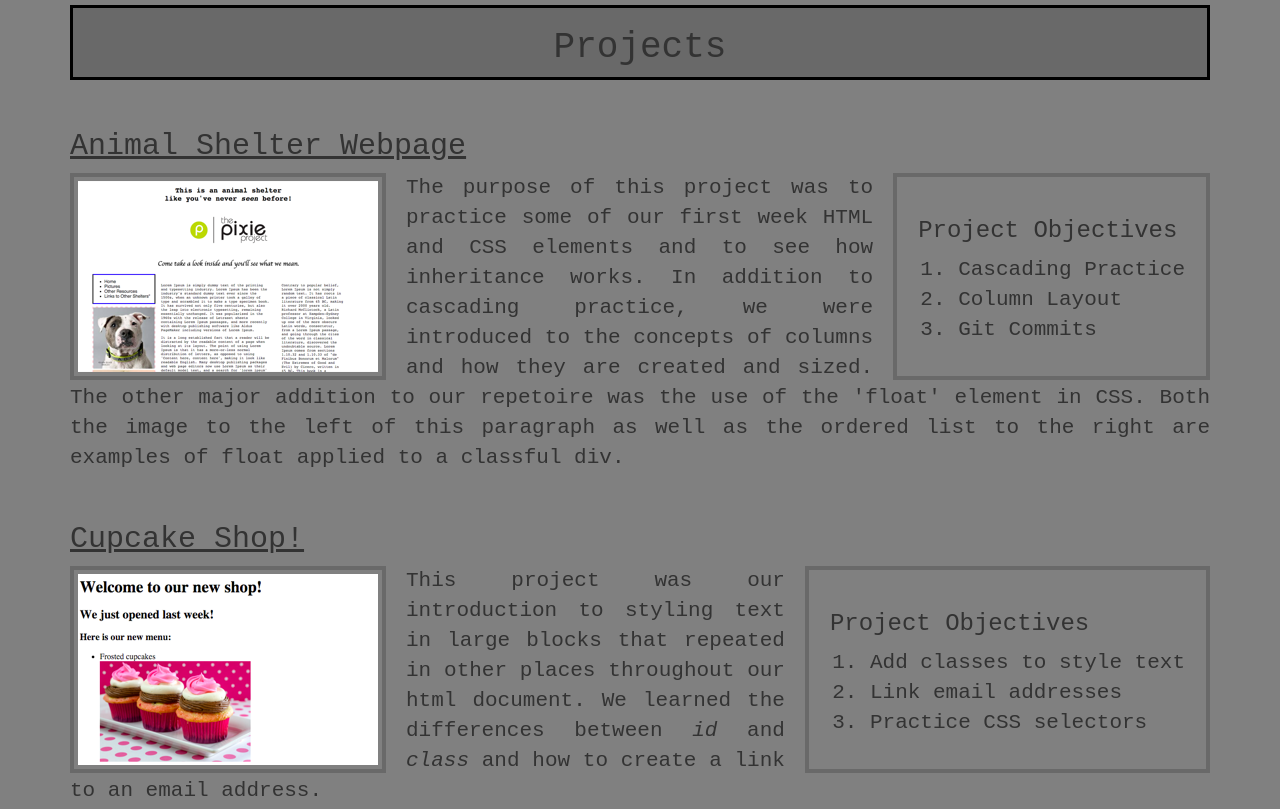
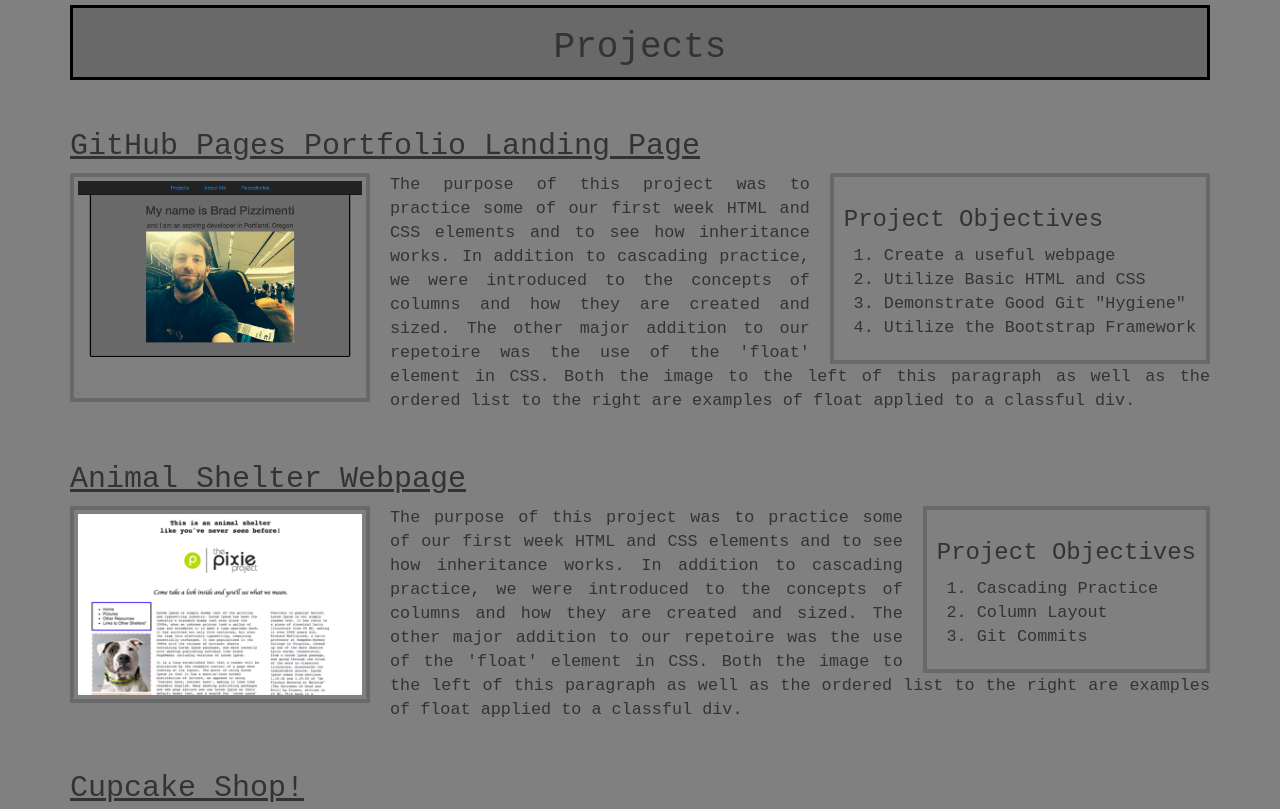
Before and after one commit to pizzimenti/pizzimenti.github.io, a plain HTML site: page index.html in a window 1280 px wide. Shown: the part 780-1589 px from the top of the page. Drawn offline with nearby package versions, Linux system fonts and the light colour scheme.

Commit message:
add portfolio-page project

```diff
--- a/css/styles.css
+++ b/css/styles.css
@@ -38,7 +38,7 @@ body {
 
 #projects {
   font-family: monospace;
-  font-size: 1.5em;
+  font-size: 1.2em;
   text-align: justify;
   margin-bottom: 200px;
 }
@@ -56,7 +56,7 @@ body {
 .project-ol {
   float: right;
   border: solid 4px dimGrey;
-  padding: 1em;
+  padding: 10px;
   margin-left: 20px;
 }
 
@@ -65,4 +65,5 @@ body {
   border: solid 4px dimGrey;
   padding: 4px;
   margin-right: 20px;
+  width: 300px;
 }
--- a/index.html
+++ b/index.html
@@ -29,9 +29,29 @@
           <h1>Projects</h1>
         </div>
 
+        <div  id="portfolio-page" class="project">
+          <h2><a href="https://github.com/pizzimenti/wk1_portfolio-page">GitHub Pages Portfolio Landing Page</a></h2>
+          <a href="img/portfolio-page.png">
+          <img src=img/portfolio-page.png alt="project screenshot">
+          <div class="project-ol">
+          </a>
+            <h3>Project Objectives</h3>
+            <ol>
+              <li>Create a useful webpage</li>
+              <li>Utilize Basic HTML and CSS</li>
+              <li>Demonstrate Good Git "Hygiene"</li>
+              <li>Utilize the Bootstrap Framework
+            </ol>
+          </div>
+          <div class="project-desc">
+          <p>The purpose of this project was to practice some of our first week HTML and CSS elements and to see how inheritance works. In addition to cascading practice, we were introduced to the concepts of columns and how they are created and sized. The other major addition to our repetoire was the use of the 'float' element in CSS. Both the image to the left of this paragraph as well as the ordered list to the right are examples of float applied to a classful div.</p>
+          </div>
+        </div>
+
+
         <div  id="animal-shelter" class="project">
           <h2><a href="https://github.com/pizzimenti/animal-shelter">Animal Shelter Webpage</a> </h2>
-          <img src=img/pixieSshot.png>
+          <img src=img/pixieSshot.png  alt="project screenshot">
           <div class="project-ol">
             <h3>Project Objectives</h3>
             <ol>
@@ -47,7 +67,7 @@
 
         <div id=cupcakes class="project">
           <h2><a href="https://github.com/pizzimenti/cupcakeShop">Cupcake Shop!</a> </h2>
-          <img src=img/cupcakeSshot.png>
+          <img src=img/cupcakeSshot.png  alt="project screenshot">
           <div class="project-ol">
             <h3>Project Objectives</h3>
             <ol>
@@ -60,8 +80,8 @@
           <p>This project was our introduction to styling text in large blocks that repeated in other places throughout our html document. We learned the differences between <em>id</em> and <em>class</em> and how to create a link to an email address.</p>
           <p>We also applied our knowlege of specificity as it applies to CSS selectors in order to <strong>override</strong> instances of CSS that we do not want to apply to a specific case or section of a site.
           </div>
-
         </div>
+      </div>
     </div>
   </body>
 </html>
```
Also changed, not shown: img/portfolio-page.png (added).
